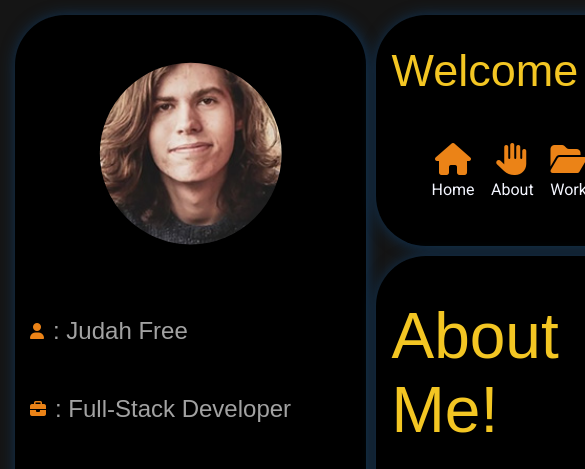
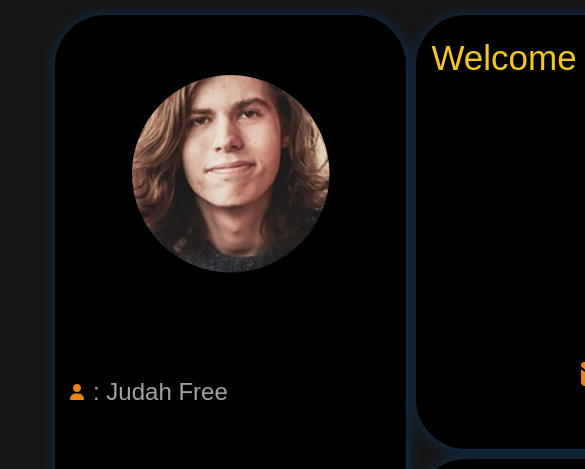
Before and after one commit to JudahFree/Module10Portfolio, a plain HTML site: page index.html in a window 390 px wide. Shown: the top 469 px of the page, 585 px wide, since content can reach past the window. Drawn offline with Linux system fonts and the light colour scheme; a web font is replaced by a local one.

Commit message:
MediaQueries

```diff
--- a/index.html
+++ b/index.html
@@ -55,7 +55,9 @@
     </aside>
     <header>
         <container>
+            <div class="hidden" id="aside-btn"><i class="fa-solid fa-circle-user"></i></div>
             <h1>Welcome</h1>
+            <div class="hidden" id="nav-btn"><i class="fa-solid fa-bars"></i></div>
             <ul class="navbar">
                 <li>
                     <i class="fa-solid fa-house"></i><p>Home</p>
--- a/style.css
+++ b/style.css
@@ -4,6 +4,8 @@ html {
 body {
     margin: 5px;
     padding: 10px;
+    padding-right: 50px;
+    padding-left: 50px;
     display: grid;
     grid-template-columns: 1fr 1fr 1fr;
     grid-template-rows: auto auto;
@@ -94,6 +96,9 @@ header {
             margin-top: 5px;
         }
     }
+}
+.hidden {
+    display: none;
 }
 aside {
     grid-area: aside;
@@ -186,3 +191,40 @@ footer {
         font-size: 64px;
     }
 }
+@media only screen and (min-width: 285px) and (max-width: 900px) {
+    header {
+        height: fit-content;
+        display: flex;
+        justify-content: space-around;
+        h1 {
+            font-size: 35px;
+            display: flex;
+            align-self: center;
+        }
+        .navbar {
+            text-decoration: none;
+            list-style: none;
+            display: flex;
+            flex-direction: column;
+            gap: 14%;
+            align-items: flex-end;
+        }
+        li {
+            display: flex;
+            flex-direction: row;
+            padding-bottom: 20px;
+            :hover {
+                cursor: pointer;
+                color: #ffc07c;
+            }
+            i {
+                text-align: center;
+                font-size: 2rem;
+                padding-right: 3px;
+            }
+            p {
+                margin-top: 5px;
+            }
+        }
+    }
+}
```
